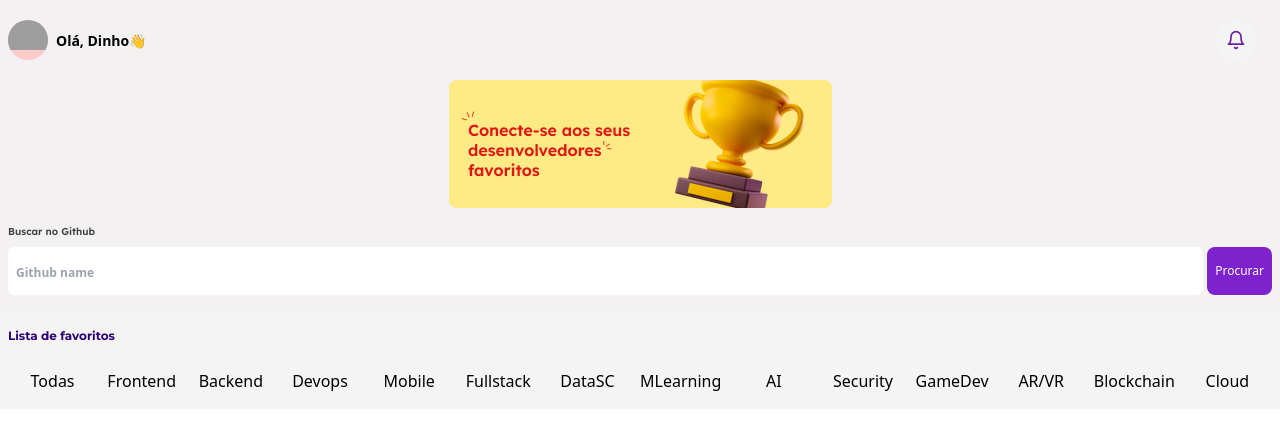
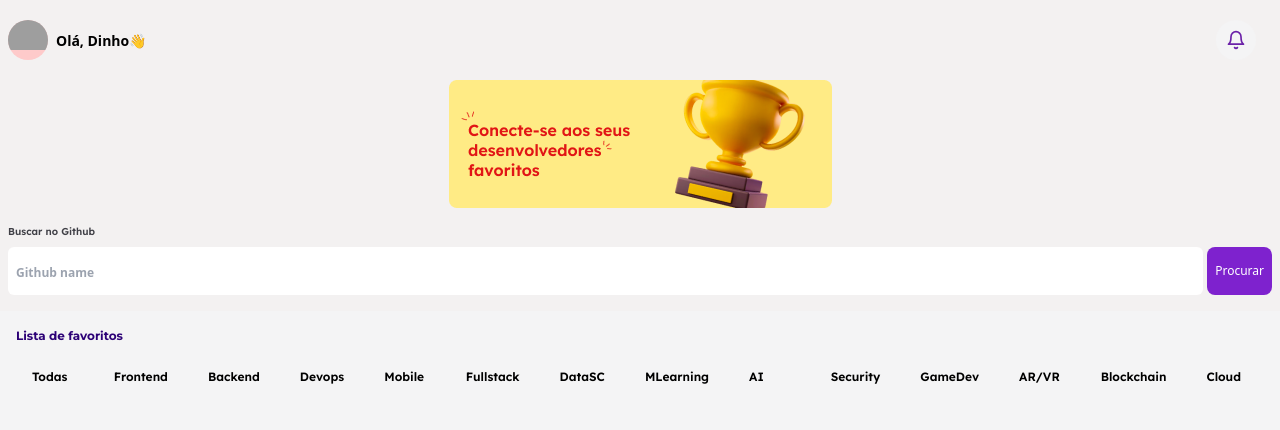
Before and after one commit to dinhoSilwa/StarHub-connect, a React (Vite) app: page / in a window 1280 px wide. Shown: the top 430 px of the page. Built offline with nearby package versions, Linux system fonts and the light colour scheme; grey boxes are pictures that could not be loaded.

Commit message:
REFACTOR : change to semantic tags

```diff
--- a/src/components/FavoriteList.tsx
+++ b/src/components/FavoriteList.tsx
@@ -7,7 +7,8 @@ export const FavoriteList = () => {
   const { favoriteDataBase, deleteFavorites } = FavoriteStorage();
 
   return (
-    <ul className="flex flex-col px-2 bg-zinc-100 gap-2 py-2">
+    <section className="flex flex-col px-4 bg-zinc-100 gap-2 py-2">
+
       <header className="mt-2 mb-2 w-full">
         <h2
           className="text-[12px] font-bold text-purple-dark
@@ -16,10 +17,8 @@ export const FavoriteList = () => {
         >
           Lista de favoritos
         </h2>
-      </header>
-
-      <nav role="Stack-List-Navigation">
-        <ul className="flex w-full">
+        <nav role="Stack-List-Navigation" className=" overflow-hidden h-16 grid place-content-center">
+        <ul className="flex overflow-x-auto items-center gap-2 justify-between">
           {stacksList.map(({ stackname }, index) => {
             return (
               <>
@@ -27,7 +26,7 @@ export const FavoriteList = () => {
                   role={`${stackname} item da lista`}
                   title={stackname}
                   key={index}
-                  className="w-[132px] flex justify-center px-2 py-2 hover:bg-purple-dark hover:text-white rounded-full"
+                  className="w-[230px] px-4 py-2 flex flex-row rounded-full font-semibold font-LexendFont hover:bg-purple-dark hover:text-white text-[12px]"
                 >
                   {stackname}
                 </li>
@@ -36,8 +35,12 @@ export const FavoriteList = () => {
           })}
         </ul>
       </nav>
+      </header>
 
-      {favoriteDataBase && favoriteDataBase.map(
+
+<section>
+
+{favoriteDataBase && favoriteDataBase.map(
         (
           {
             login,
@@ -120,6 +123,9 @@ export const FavoriteList = () => {
           );
         }
       )}
-    </ul>
+</section>
+
+
+    </section>
   );
 };
```
